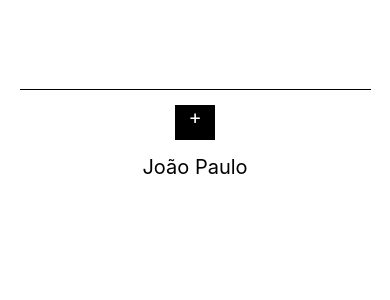
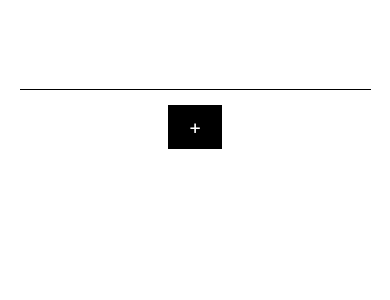
Before and after one commit to Joao0028/aprendendoReactNative, a React Native app: screen / in a window 390 px wide. Shown: the top 300 px of the page. Built offline with nearby package versions, Linux system fonts and the light colour scheme.

Commit message:
Aprendendo a usar o AsyncStorage

```diff
--- a/App.js
+++ b/App.js
@@ -1,11 +1,12 @@
 import { StyleSheet, View } from "react-native";
-import AsyncStorage from "./src/components/AsyncStorage";
+import AprendendoAsyncStorage from "./src/components/AsyncStorage";
+
 
 export default function App() {
 
   return (
     <View style={styles.container}>
-       <AsyncStorage />
+       <AprendendoAsyncStorage />
     </View>
   );
 }
--- a/src/components/AsyncStorage/index.js
+++ b/src/components/AsyncStorage/index.js
@@ -1,10 +1,40 @@
-import { useState } from "react";
-import { StyleSheet, Text, TextInput, TouchableOpacity, View, } from "react-native";
+import { useEffect, useState } from "react";
+import { StyleSheet, Text, TextInput, TouchableOpacity, View, Keyboard } from "react-native";
 
-export default function AsyncStorage(){
+import AsyncStorage from "@react-native-async-storage/async-storage"
+
+export default function AprendendoAsyncStorage(){
 
     const [ input, setInput ] = useState("")
     const [ nome, setNome ] = useState("João Paulo")
+
+    function gravaNome(valor){
+        setNome(valor)
+        alert("Salvo com sucesso!")
+        Keyboard.dismiss();
+        return;
+    }
+
+    // ComponentDidMount - Quando o componente é montado em tela
+    useEffect(() => {
+        async function buscaNome(){
+            await AsyncStorage.getItem('nome').then((valor) => setNome(valor)) // Vai verificar se existe algum nome no AsyncStorage, e se tiver vai armazenar no setNome mesmo que a tela tenha sido recarregada e etc
+        }
+        buscaNome()
+    },[]);
+
+    // ComponentDidUpdate - monitora toda vez que um state é atualizado
+    useEffect(() => {
+       async function salvaNome(){
+         try {
+            await AsyncStorage.setItem('nome', nome) // Vai criar um state chamado nome que vai armazenar o nome do meu useState
+         } catch (error) {
+            alert("Houve o error: " + error)
+         }
+       }
+       salvaNome()
+    });
+
 
     return(
         <View style={styles.container}>
@@ -15,7 +45,7 @@ export default function AsyncStorage(){
             underlineColorAndroid="transparent"
             />
 
-            <TouchableOpacity>
+            <TouchableOpacity onPress={() => gravaNome(input)}>
                 <Text style={styles.botao}>+</Text>
             </TouchableOpacity>
 
@@ -38,14 +68,14 @@ const styles = StyleSheet.create({
         paddingBottom: 5
     },
     botao: {
-        width:40,
-        height: 35,
+        paddingVertical: 10,
+        paddingHorizontal: 20,
         backgroundColor: "black",
         color: "white",
         textAlign: "center",
         fontSize: 20,
     },
     nome: {
-        fontSize: 20
+        fontSize: 25
     }
 })
```
